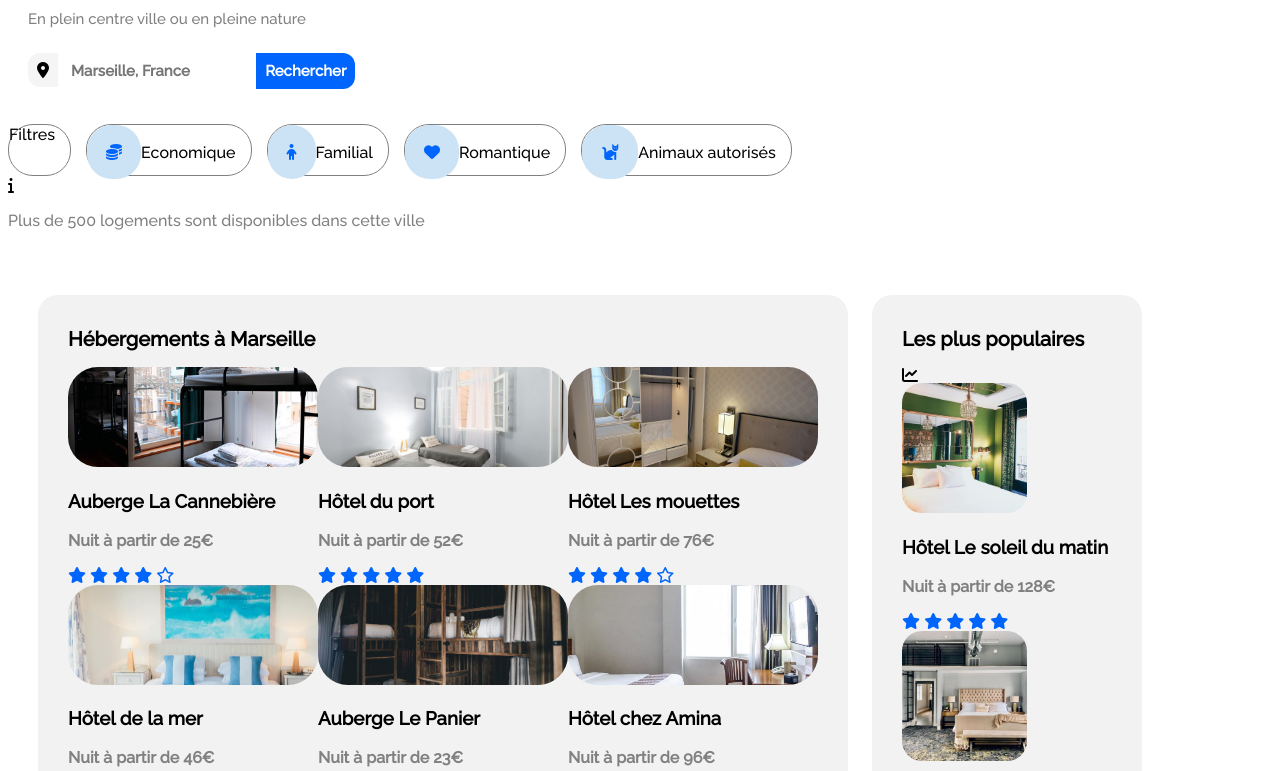
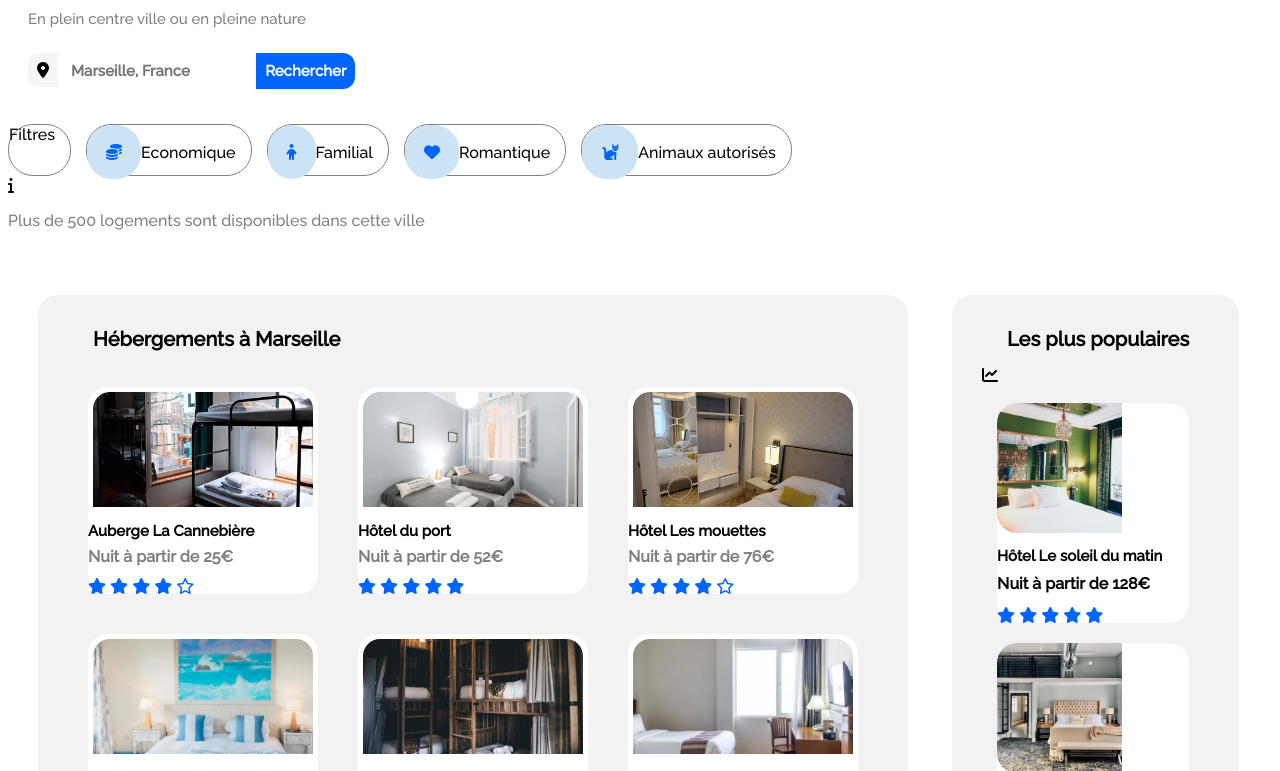
Before and after one commit to RuthTshoms/Booki, a plain HTML site: page index.html in a window 1280 px wide. Shown: the part 160-931 px from the top of the page. Drawn offline with Linux system fonts and the light colour scheme.

Commit message:
18 février 2022

```diff
--- a/css/style.css
+++ b/css/style.css
@@ -2,12 +2,12 @@
   font-family: 'Raleway', sans-serif;
   }
 
-  #Hebergements, #Activites, h2, h3, .item_act_solo, .item_act_duo, .item, #afficher_plus, #lieux, #Rechercher
+  #Hebergements, #Activites, h2, h3, .item_act_solo, .item_act_duo, .item_heb, .item_pop, #afficher_plus, #lieux, #Rechercher
   {
     font-weight: bold;
   }
 
-  #point_i, #plus_logements, .complement, .link, .footer_link, .nav
+  #point_i, #plus_logements, .prix, .link, .footer_link, .nav
   {
     color: grey;
   }
@@ -20,6 +20,7 @@
   .star
   {
     color: #0065FC;
+    /* padding-lef*/
   }
 
   #logo_et_nav
@@ -143,7 +144,7 @@
     display: inline-block;
   }
 
-  h3, .item_act_duo a, .item_act_solo a .item a, #afficher_plus, #lieux, .option
+  h3, .item_act_duo a, .item_act_solo a, .item_heb, .item_pop a, #afficher_plus, #lieux, .option
   {
     color: black;
   }
@@ -156,23 +157,53 @@
   h2
   {
     font-size: 20px;
+    margin-left: 25px;
+  }
+
+  h3
+  {
+    font-size: 15px;
   }
 
   .img_heb
   {
-    border-radius: 30px;
-    width: 250px;
-    height: 100px;
+    border-radius: 20px 20px 0 0;
+    width: 220px;
+    height: 115px;
     object-fit: cover;
+    margin: 2px;
+    padding: 3px;
   }
 
-  .img_populaires
+  .item_heb
   {
+    background-color: white;
     border-radius: 20px;
+    line-height: 0.6;
+    margin: 20px;
+  }
+
+  .img_pop
+  {
+    border-radius: 20px 0 0 20px;
     width: 125px;
     height: 130px;
     object-fit: cover;
   }
+
+  .item_pop
+  {
+    background-color: white;
+    border-radius: 20px;
+    line-height: 0.8;
+    margin: 20px 0 20px 15px;
+  }
+
+  /* .flex_info_pop
+  {
+    display: inline-flex;
+    flex-direction: row;
+  }*/
 
   .img_act
   {
@@ -224,8 +255,9 @@
     display: inline-flex;
     flex-direction: column;
     margin-top: 30px;
+    margin-left: 20px;
     padding-left: 30px;
-    padding-right: 30px;
+    padding-right: 50px;
     padding-top: 15px;
   }
 
--- a/index.html
+++ b/index.html
@@ -56,12 +56,12 @@
 
       <div class="bloc_heb">
 
-        <div class="item">
+        <div class="item_heb">
           <a href="#">
             <img src="images/hebergements/3_medium/marcus-loke-WQJvWU_HZFo-unsplash.jpg"
               alt="photo Auberge La Cannebière" class="img_heb" />
             <h3>Auberge La Cannebière</h3>
-            <p class="complement">Nuit à partir de 25€</p>
+            <p class="prix">Nuit à partir de 25€</p>
             <div class="star">
               <i class="fas fa-star"></i>
               <i class="fas fa-star"></i>
@@ -72,12 +72,12 @@
           </a>
         </div>
 
-        <div class="item">
+        <div class="item_heb">
           <a href="#">
             <img src="images/hebergements/3_medium/fred-kleber-gTbaxaVLvsg-unsplash.jpg" alt="photo Hôtel du port"
               class="img_heb" />
             <h3>Hôtel du port</h3>
-            <p class="complement">Nuit à partir de 52€</p>
+            <p class="prix">Nuit à partir de 52€</p>
             <div class="star">
               <i class="fas fa-star"></i>
               <i class="fas fa-star"></i>
@@ -88,12 +88,12 @@
           </a>
         </div>
 
-        <div class="item">
+        <div class="item_heb">
           <a href="#">
             <img src="images/hebergements/3_medium/reisetopia-B8WIgxA_PFU-unsplash.jpg" alt="photo Hôtel Les mouettes"
               class="img_heb" />
             <h3>Hôtel Les mouettes</h3>
-            <p class="complement">Nuit à partir de 76€</p>
+            <p class="prix">Nuit à partir de 76€</p>
             <div class="star">
               <i class="fas fa-star"></i>
               <i class="fas fa-star"></i>
@@ -108,12 +108,12 @@
 
       <div class="bloc_heb">
 
-        <div class="item">
+        <div class="item_heb">
           <a href="#">
             <img src="images/hebergements/3_medium/annie-spratt-Eg1qcIitAuA-unsplash.jpg" alt="photo Hôtel de la mer"
               class="img_heb" />
             <h3>Hôtel de la mer</h3>
-            <p class="complement">Nuit à partir de 46€</p>
+            <p class="prix">Nuit à partir de 46€</p>
             <div class="star">
               <i class="fas fa-star"></i>
               <i class="fas fa-star"></i>
@@ -124,12 +124,12 @@
           </a>
         </div>
 
-        <div class="item">
+        <div class="item_heb">
           <a href="#">
             <img src="images/hebergements/3_medium/nicate-lee-kT-ZyaiwBe0-unsplash.jpg" alt="photo Auberge Le Panier"
               class="img_heb" />
             <h3>Auberge Le Panier</h3>
-            <p class="complement">Nuit à partir de 23€</p>
+            <p class="prix">Nuit à partir de 23€</p>
             <div class="star">
               <i class="fas fa-star"></i>
               <i class="fas fa-star"></i>
@@ -140,12 +140,12 @@
           </a>
         </div>
 
-        <div class="item">
+        <div class="item_heb">
           <a href="#">
             <img src="images/hebergements/3_medium/febrian-zakaria-M6S1WvfW68A-unsplash.jpg"
               alt="photo Hôtel chez Amina" class="img_heb" />
             <h3>Hôtel chez Amina</h3>
-            <p class="complement">Nuit à partir de 96€</p>
+            <p class="prix">Nuit à partir de 96€</p>
             <div class="star">
               <i class="fas fa-star"></i>
               <i class="fas fa-star"></i>
@@ -164,10 +164,11 @@
       <h2>Les plus populaires</h2>
       <i class="fa fa-chart-line"></i>
       <div>
-        <div class="item">
+        <div class="item_pop">
           <a href="#">
             <img src="images/hebergements/4_small/emile-guillemot-Bj_rcSC5XfE-unsplash.jpg"
-              alt="photo Hôtel Le soleil matin" class="img_populaires" />
+              alt="photo Hôtel Le soleil matin" class="img_pop" />
+            <div class="flex_info_pop">
               <h3>Hôtel Le soleil du matin</h3>
               <p class="complement">Nuit à partir de 128€</p>
               <div class="star">
@@ -177,13 +178,15 @@
                 <i class="fas fa-star"></i>
                 <i class="fas fa-star"></i>
               </div>
+            </div>
           </a>
         </div>
 
-        <div class="item">
+        <div class="item_pop">
           <a href="#">
             <img src="images/hebergements/4_small/aw-creative-VGs8z60yT2c-unsplash.jpg"
-              alt="photo Au coeur de l'eau Chambre d'hôtes" class="img_populaires" />
+              alt="photo Au coeur de l'eau Chambre d'hôtes" class="img_pop" />
+            <div class="flex_info_pop">
               <h3>Au coeur de l'eau<br />Chambre d'hôtes</h3>
               <p class="complement">Nuit à partir de 71€</p>
               <div class="star">
@@ -193,13 +196,15 @@
                 <i class="fas fa-star"></i>
                 <i class="far fa-star"></i>
               </div>
+            </div>
           </a>
         </div>
 
-        <div class="item">
+        <div class="item_pop">
           <a href="#">
             <img src="images/hebergements/4_small/febrian-zakaria-sjvU0THccQA-unsplash.jpg"
-              alt="photo Hôtel Tout bleu et blanc" class="img_populaires" />
+              alt="photo Hôtel Tout bleu et blanc" class="img_pop" />
+            <div class="flex_info_pop">
               <h3>Hôtel Tout bleu et blanc</h3>
               <p class="complement">Nuit à partir de 68€ </p>
               <div class="star">
@@ -209,13 +214,14 @@
                 <i class="fas fa-star"></i>
                 <i class="far fa-star"></i>
               </div>
+            </div>
           </a>
         </div>
       </div>
     </aside>
     <!-- Section -->
     <section>
-      <h2 id="Activites">Activités à Marseille</h2> <!-- 1 div pour le titre, 1 div pour le bloc entier items-->
+      <h2 id="Activites">Activités à Marseille</h2>
 
       <div id="container_activites">
 
```
Lines whose indentation alone changed are shown as unchanged.
